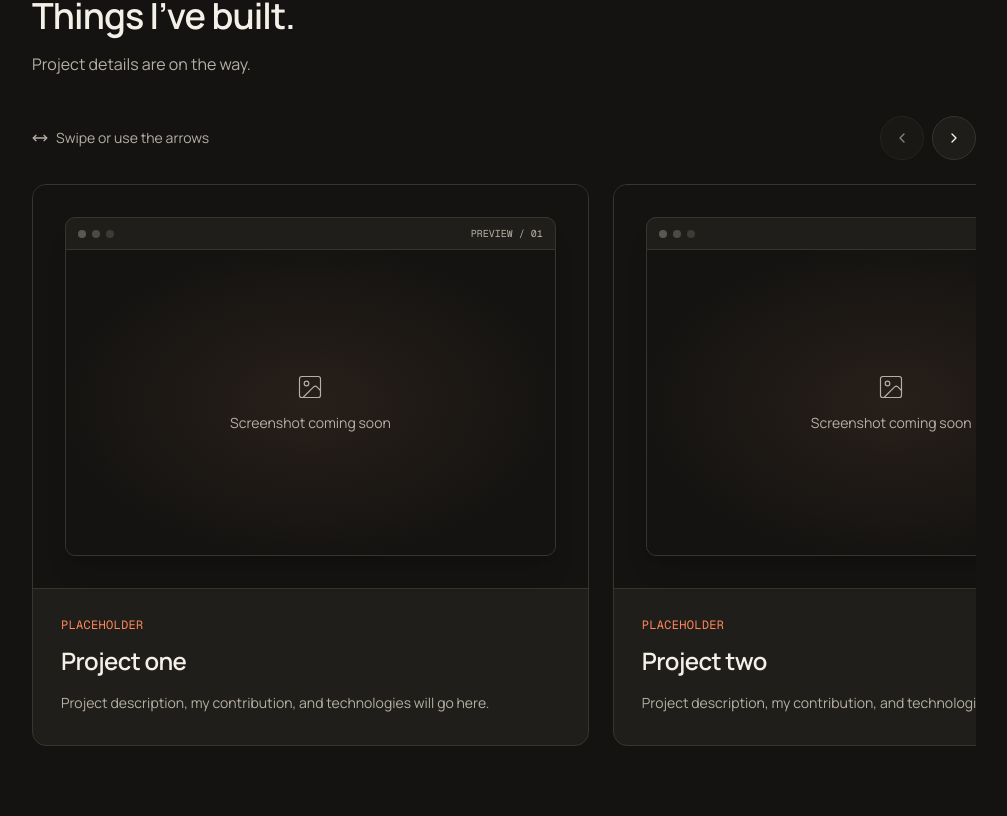
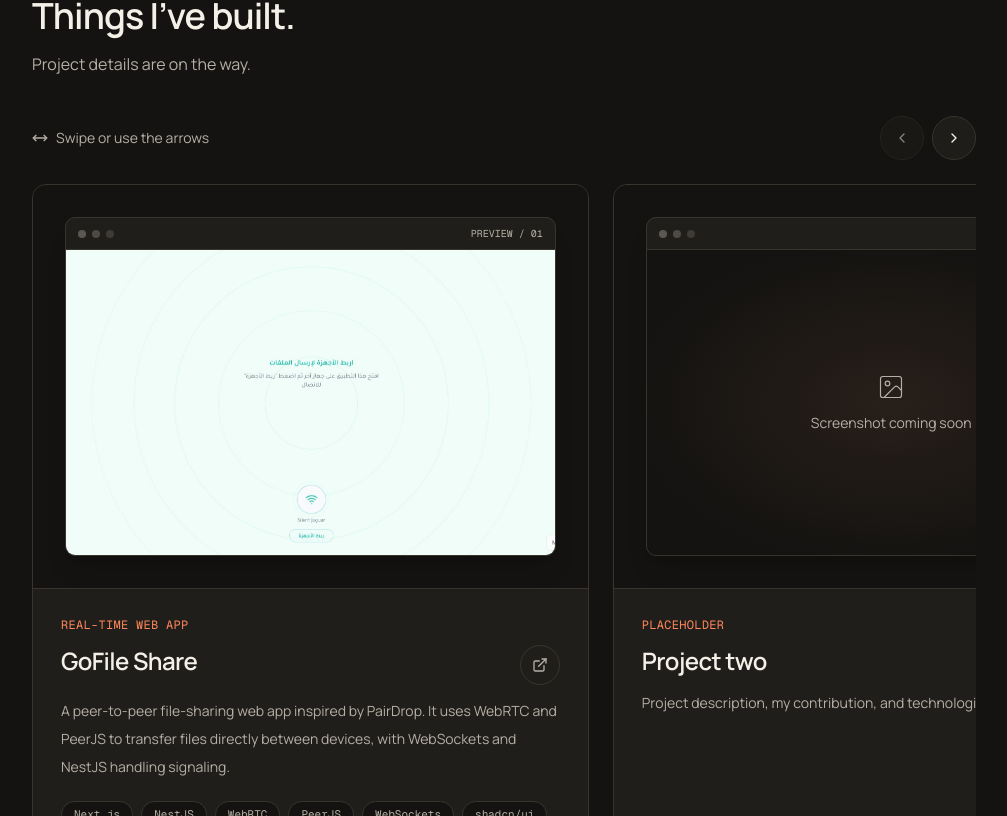
Before and after one commit to julyperfect07/porfolio, a Next.js app: page / in a window 1280 px wide. Shown: the part 1984-2800 px from the top of the page, without its empty margins (136-1143 px from the left). Built offline with nearby package versions, Linux system fonts and the light colour scheme.

Commit message:
add project and links

```diff
--- a/components/sections/contact.tsx
+++ b/components/sections/contact.tsx
@@ -50,7 +50,12 @@ export default function Contact() {
                 return (
                   <li key={kind}>
                     {href ? (
-                      <a href={href} className={`${cardClass} transition-[border-color,background-color,transform] duration-300 hover:border-primary/40 hover:bg-accent motion-safe:hover:-translate-y-0.5 focus-visible:outline-2 focus-visible:outline-offset-4 focus-visible:outline-ring motion-reduce:transition-none`}>
+                      <a
+                        href={href}
+                        target={kind === "email" ? undefined : "_blank"}
+                        rel={kind === "email" ? undefined : "noreferrer"}
+                        className={`${cardClass} transition-[border-color,background-color,transform] duration-300 hover:border-primary/40 hover:bg-accent motion-safe:hover:-translate-y-0.5 focus-visible:outline-2 focus-visible:outline-offset-4 focus-visible:outline-ring motion-reduce:transition-none`}
+                      >
                         {content}
                       </a>
                     ) : (
@@ -60,7 +65,6 @@ export default function Contact() {
                 );
               })}
             </ul>
-            <p className="mt-4 text-xs text-muted-foreground">Contact links will be added soon.</p>
           </Reveal>
         </div>
       </div>
--- a/components/sections/projects.tsx
+++ b/components/sections/projects.tsx
@@ -1,6 +1,7 @@
 "use client";
 
-import { ImageIcon, MoveHorizontal } from "lucide-react";
+import { ExternalLink, ImageIcon, MoveHorizontal } from "lucide-react";
+import Image from "next/image";
 import { useReducedMotion } from "motion/react";
 import { Carousel, CarouselContent, CarouselItem, CarouselPrevious, CarouselNext } from "@/components/ui/carousel";
 import Reveal from "@/components/reveal";
@@ -39,18 +40,54 @@ export default function Projects() {
                     <span className="ml-auto font-mono text-[10px] text-muted-foreground">PREVIEW / {project.id}</span>
                   </div>
                 <div className="relative flex aspect-[16/10] items-center justify-center overflow-hidden bg-background">
+                  {project.image ? (
+                    <Image
+                      src={project.image}
+                      alt={`${project.title} application interface`}
+                      fill
+                      sizes="(min-width: 1024px) 576px, (min-width: 768px) 70vw, 90vw"
+                      className="object-cover object-center transition-transform duration-700 ease-out motion-safe:group-hover:scale-[1.025] motion-reduce:transition-none"
+                    />
+                  ) : (
+                    <>
                       <div aria-hidden="true" className="absolute inset-0 bg-[radial-gradient(ellipse_at_center,var(--accent),transparent_75%)] opacity-60 transition-opacity duration-700 group-hover:opacity-100 motion-reduce:transition-none" />
                       <div className="relative flex flex-col items-center gap-3 text-muted-foreground">
                         <ImageIcon aria-hidden="true" className="size-7 stroke-1" />
                         <span className="text-sm">Screenshot coming soon</span>
                       </div>
+                    </>
+                  )}
                 </div>
                 </div>
                 </div>
                 <div className="p-6 sm:p-7">
-                  <p className="mb-3 font-mono text-xs tracking-wide text-primary">PLACEHOLDER</p>
+                  <p className="mb-3 font-mono text-xs tracking-wide text-primary">
+                    {project.category}
+                  </p>
+                  <div className="flex items-start justify-between gap-4">
                     <h3 className="text-xl font-semibold tracking-tight sm:text-2xl">{project.title}</h3>
+                    {project.liveUrl && (
+                      <a
+                        href={project.liveUrl}
+                        target="_blank"
+                        rel="noreferrer"
+                        aria-label={`Open ${project.title} live site`}
+                        className="flex size-10 shrink-0 items-center justify-center rounded-full border border-border text-muted-foreground transition-[color,border-color,transform] duration-300 hover:border-primary/50 hover:text-primary motion-safe:hover:-translate-y-0.5 focus-visible:outline-2 focus-visible:outline-offset-4 focus-visible:outline-ring"
+                      >
+                        <ExternalLink aria-hidden="true" className="size-4" />
+                      </a>
+                    )}
+                  </div>
                   <p className="mt-3 max-w-xl text-sm leading-7 text-muted-foreground">{project.description}</p>
+                  {project.technologies.length > 0 && (
+                    <ul aria-label="Technologies used" className="mt-5 flex flex-wrap gap-2">
+                      {project.technologies.map((technology) => (
+                        <li key={technology} className="rounded-full border border-border bg-background px-3 py-1 font-mono text-[11px] text-muted-foreground">
+                          {technology}
+                        </li>
+                      ))}
+                    </ul>
+                  )}
                 </div>
               </article>
             </CarouselItem>
--- a/data/portfolio.ts
+++ b/data/portfolio.ts
@@ -1,15 +1,14 @@
-// Add your contact destinations here when ready.
 export const contactLinks: { label: string; kind: "email" | "github" | "linkedin"; href: string | null }[] = [
-  { label: "Email", kind: "email", href: null },
-  { label: "GitHub", kind: "github", href: null },
-  { label: "LinkedIn", kind: "linkedin", href: null },
+  { label: "Email", kind: "email", href: "mailto:abdallah.july05@gmail.com" },
+  { label: "GitHub", kind: "github", href: "https://github.com/julyperfect07" },
+  { label: "LinkedIn", kind: "linkedin", href: "https://www.linkedin.com/in/abdallah-yousef-3143b2288/" },
 ];
 
 export const about = {
   heading: "A little about me.",
   paragraphs: [
-    "I’m Abdallah, a graduate and software engineer. I enjoy building full-stack web applications, working on both the interface and the backend.",
-    "I work with several languages and frameworks, and I’m interested in how the different parts of a web app fit together. I also use WebSockets and WebRTC for real-time features.",
+    "I’m Abdallah, a software engineering student. I enjoy building full-stack web applications and working on both the interface and the backend.",
+    "I work with several languages and frameworks, and I’m interested in understanding how the different parts of a web application fit together.",
   ],
 };
 
@@ -21,7 +20,35 @@ export const technologyGroups = [
 ] as const;
 
 export const projects = [
-  { id: "01", title: "Project one", description: "Project description, my contribution, and technologies will go here." },
-  { id: "02", title: "Project two", description: "Project description, my contribution, and technologies will go here." },
-  { id: "03", title: "Project three", description: "Project description, my contribution, and technologies will go here." },
+  {
+    id: "01",
+    title: "GoFile Share",
+    description:
+      "A peer-to-peer file-sharing web app inspired by PairDrop. It uses WebRTC and PeerJS to transfer files directly between devices, with WebSockets and NestJS handling signaling.",
+    image: "/projects/gofile-share.jpg",
+    technologies: ["Next.js", "NestJS", "WebRTC", "PeerJS", "WebSockets", "shadcn/ui", "Motion"],
+    category: "REAL-TIME WEB APP",
+    liveUrl: "https://file-share-app-tau.vercel.app/",
+    placeholder: false,
+  },
+  {
+    id: "02",
+    title: "Project two",
+    description: "Project description, my contribution, and technologies will go here.",
+    image: null,
+    technologies: [],
+    category: "PLACEHOLDER",
+    liveUrl: null,
+    placeholder: true,
+  },
+  {
+    id: "03",
+    title: "Project three",
+    description: "Project description, my contribution, and technologies will go here.",
+    image: null,
+    technologies: [],
+    category: "PLACEHOLDER",
+    liveUrl: null,
+    placeholder: true,
+  },
 ] as const;
```
Also changed, not shown: public/projects/gofile-share.jpg (added). Lines whose indentation alone changed are shown as unchanged.
